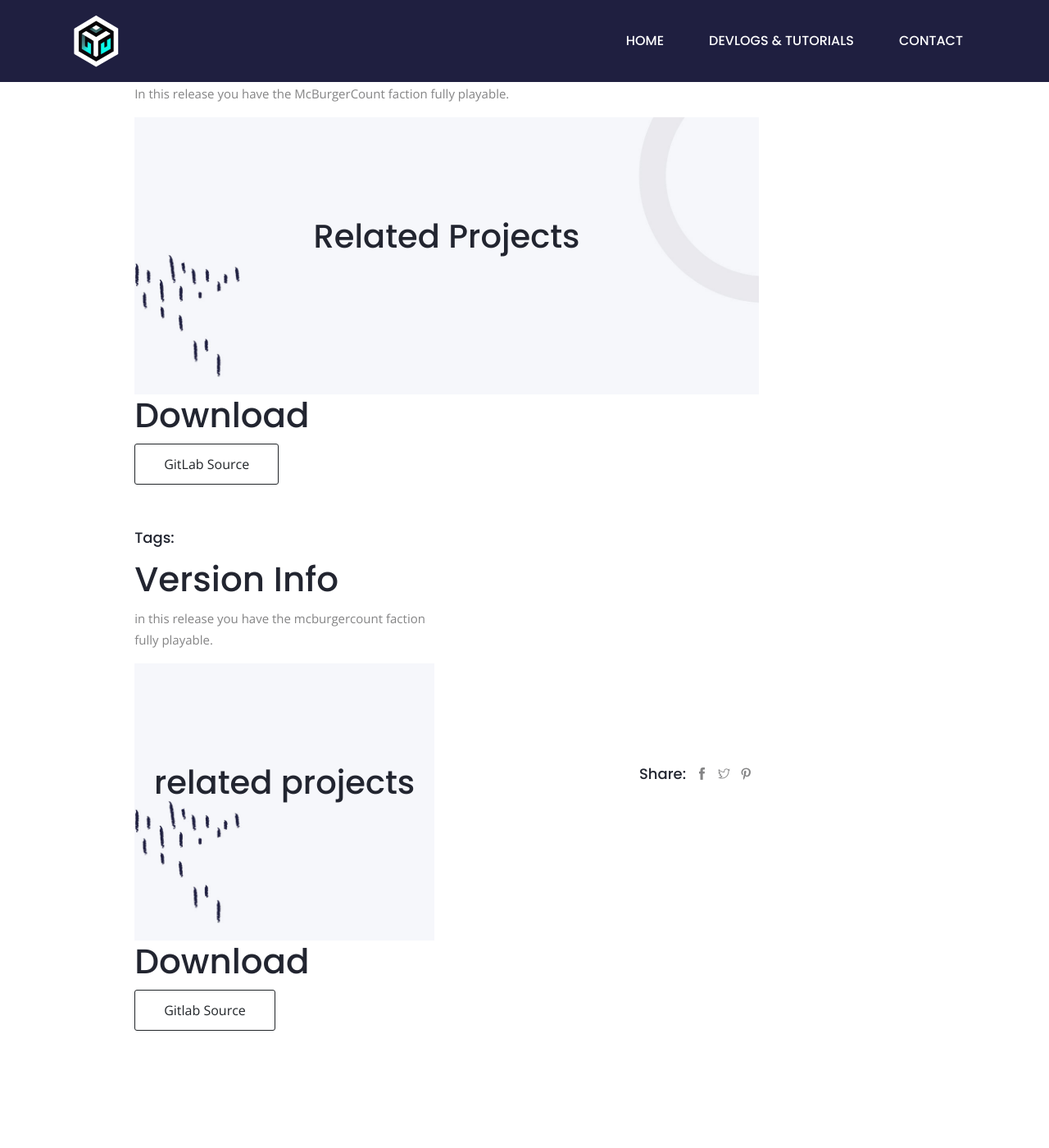
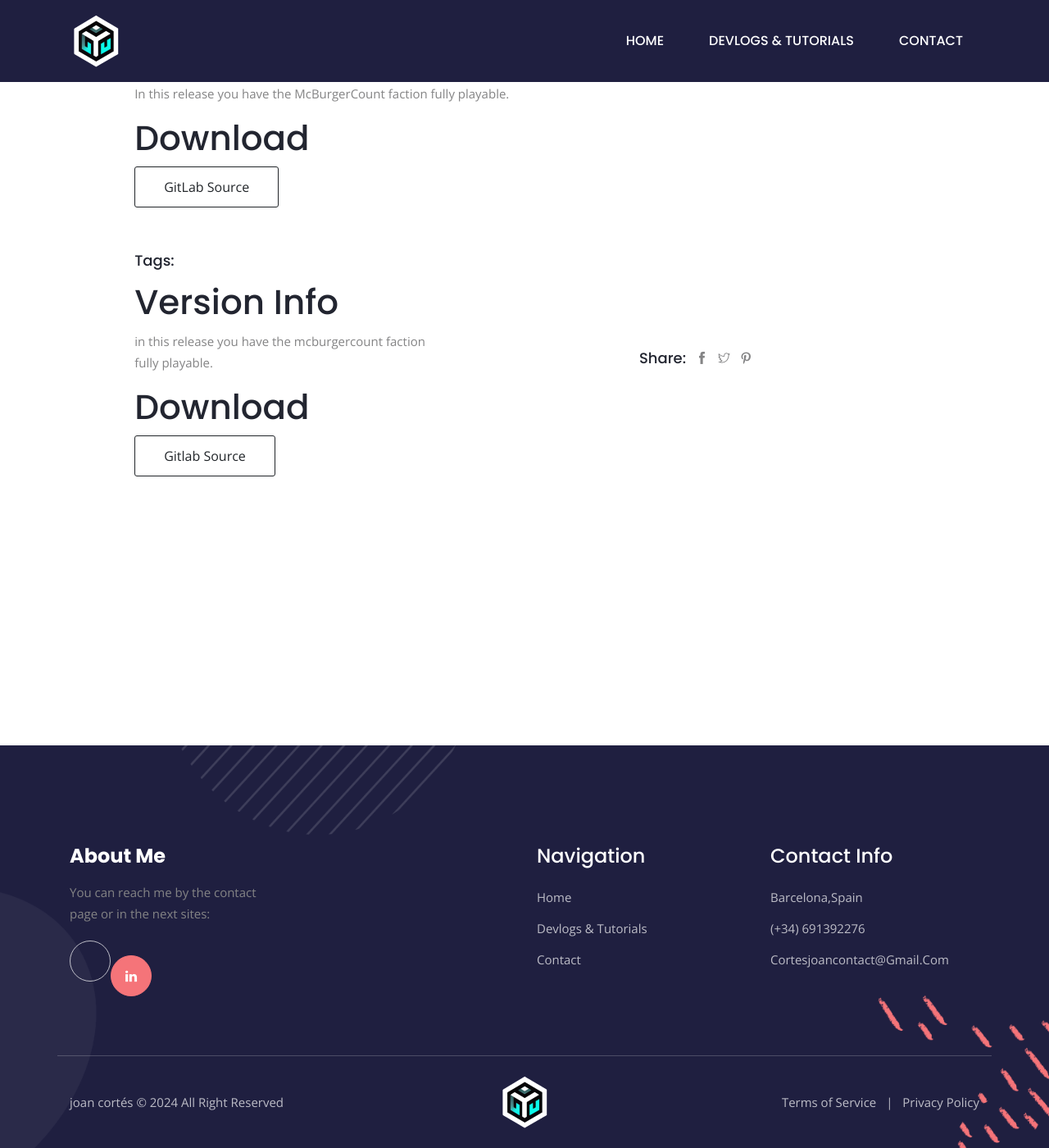
Before and after one commit to CortesJoan/WebPortfolio, a Jekyll site: the page built from _posts/ProjectGame/2021-05-31-FoodBattlesPost.md, in a window 1280 px wide and 1400 px high, scrolled down 774 px. Shown: the whole window at 82% size. Built offline with Jekyll 4.4.1, drawn with Linux system fonts in a browser that asks for light colours; nearby versions of some CDN libraries; comment, search, counter and statistics services are not loaded.

Commit message:
Improved related projects

```diff
--- a/_includes/related_projects.html
+++ b/_includes/related_projects.html
@@ -1,18 +1,21 @@
+{% assign related_portfolios = site.portfolios | where:"project_id",include.project_id %}
+
+{% if related_portfolios.size > 0 %}
 <section class="section related-project">
     <div class="container">
         <div class="row">
             <div class="col-lg-12 text-center">
-                <h3 class="mb-5">{{ include.title }}</h3>
+                <h3 class="mb-5">{% if include.title %}{{ include.title }}{% else %}Related Portfolios{% endif %}</h3>
             </div>
         </div>
         <div class="row">
-            {% for item in include.collection limit:include.limit %}
+            {% for portfolio in related_portfolios limit:include.limit %}
             <div class="col-lg-4">
-                <div class="portfolio-block text-center border-0 ">
-                    <img src="{{ item.thumbnail | relative_url }}" class="img-fluid" alt="{{ item.title }}"/>
-                    <a class="card-img-overlay" href="{{ item.url }}">
-                      <h5 class="card-title text-white mb-0">{{ item.title }}</h5>
-                      <p class="card-text text-white text-uppercase text-sm">{{ item.category }}</p>
+                <div class="portfolio-block text-center border-0">
+                    <img src="{{portfolio.thumbnail | relative_url}}" class="img-fluid" alt="{{portfolio.title}}"/>
+                    <a class="card-img-overlay" href="{{ site.baseurl }}{{ portfolio.url }}">
+                        <h5 class="card-title text-white mb-0">{{portfolio.title}}</h5>
+                        <p class="card-text text-white text-uppercase text-sm">{{portfolio.description | truncatewords: 10}}</p>
                     </a>
                 </div>
             </div>
@@ -20,3 +23,4 @@
         </div>
     </div>
 </section>
+{% endif %}
```
